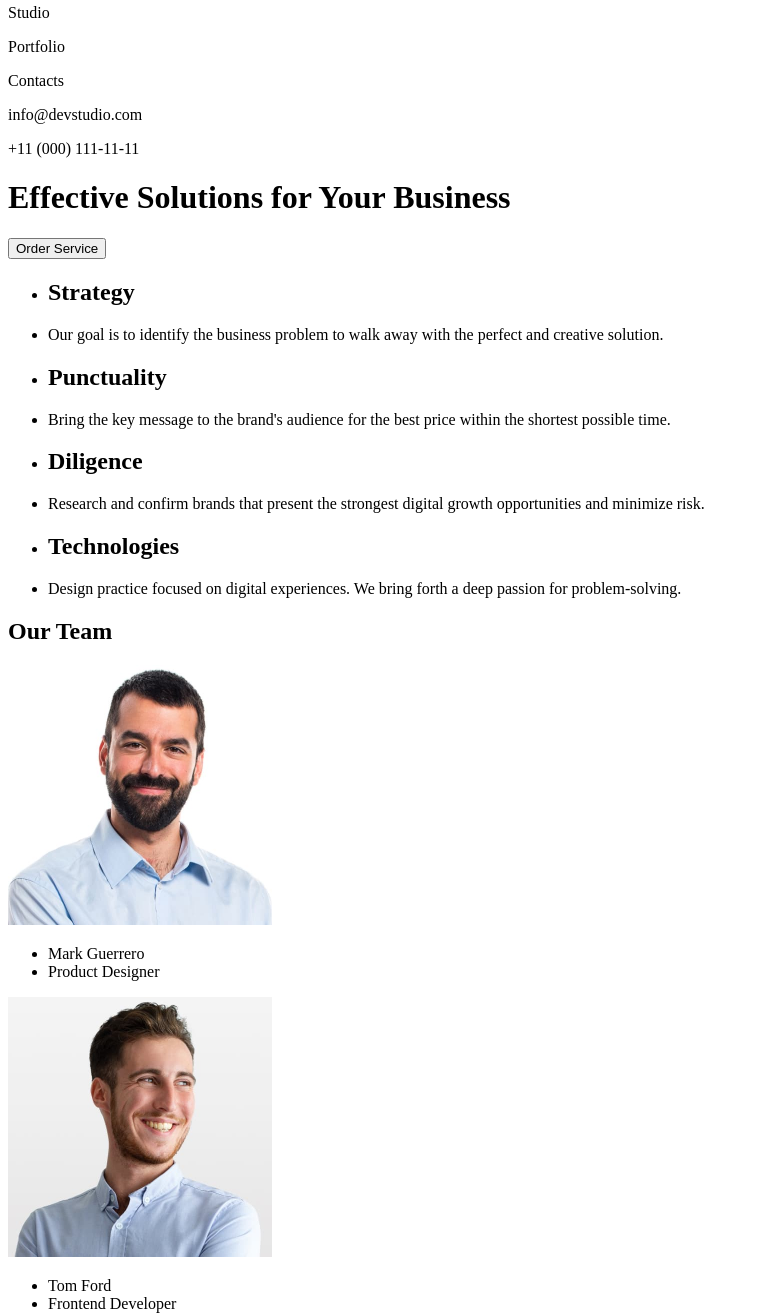
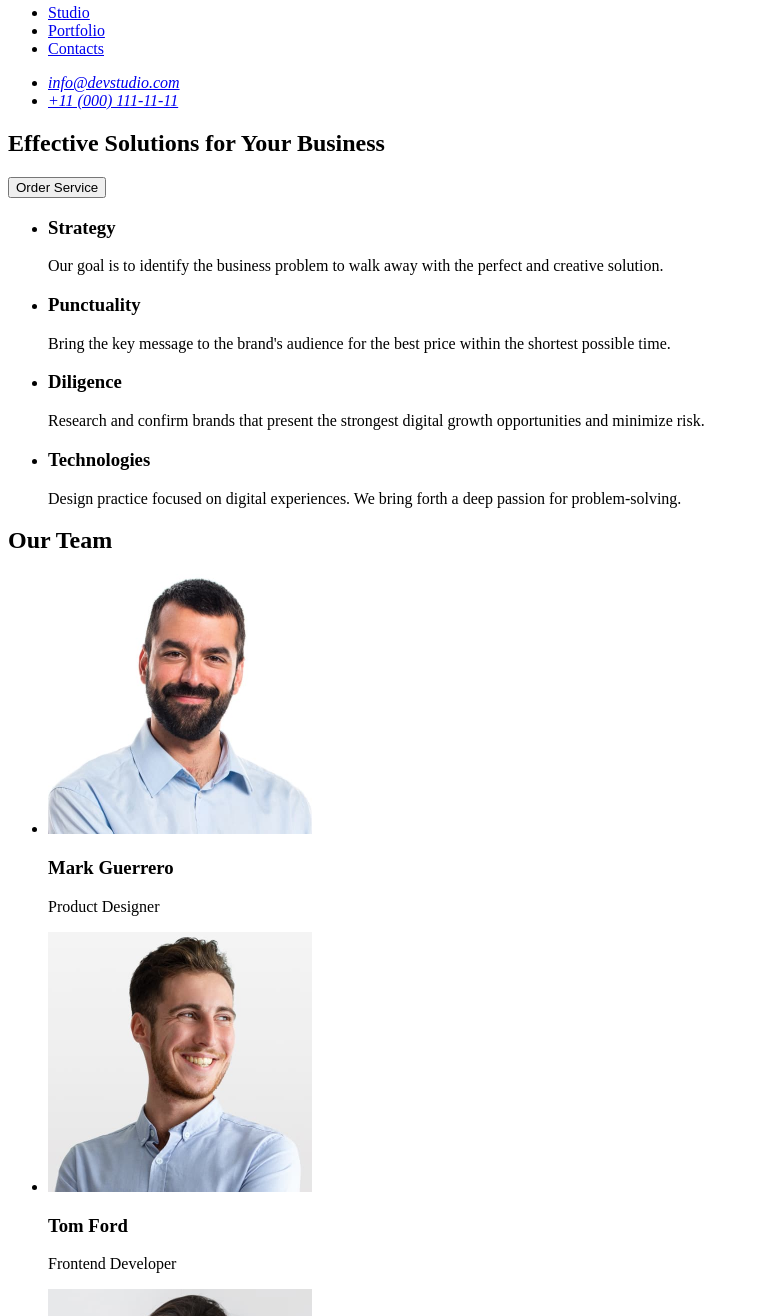
Before and after one commit to Vitaliy-webdev/goit-markup-hw-01, a plain HTML site: page index.html in a window 1280 px wide. Shown: the part 38-1354 px from the top of the page, without its empty margins (0-759 px from the left). Drawn offline with Linux system fonts and the light colour scheme.

Commit message:
add index file

```diff
--- a/index.html
+++ b/index.html
@@ -7,127 +7,122 @@
   </head>
   <body>
     <header>
-      <a href="/index.html">WebStudio</a>
       <nav>
-        <p>Studio</p>
-        <p>Portfolio</p>
-        <p>Contacts</p>
+        <a href="./index.html">WebStudio</a>
+        <ul>
+          <li>
+            <a href="/">Studio</a>
+          </li>
+          <li>
+            <a href="/">Portfolio</a>
+          </li>
+          <li>
+            <a href="/">Contacts</a>
+          </li>
+        </ul>
       </nav>
-      <p>info@devstudio.com</p>
-      <p>+11 (000) 111-11-11</p>
+      <address>
+        <ul>
+          <li>
+            <a href="info@devstudio.com">info@devstudio.com</a>
+          </li>
+          <li>
+            <a href="+11 (000) 111-11-11">+11 (000) 111-11-11</a>
+          </li>
+        </ul>
+      </address>
     </header>
     <main>
-      <div class="hero image">
+      <section>
         <h1>Effective Solutions for Your Business</h1>
         <button type="button">Order Service</button>
-      </div>
+      </section>
 
-      <section class="1">
-        <div class="Feature 1">
+      <section>
         <ul>
-            <li><h2>Strategy</h2></li>
           <li>
+            <h3>Strategy</h3>
+            <p>
               Our goal is to identify the business problem to walk away with the
               perfect and creative solution.
+            </p>
+          </li>
+          <li>
+            <h3>Punctuality</h3>
+            <p>
+              Bring the key message to the brand's audience for the best price
+              within the shortest possible time.
+            </p>
+          </li>
+          <li>
+            <h3>Diligence</h3>
+            <p>
+              Research and confirm brands that present the strongest digital
+              growth opportunities and minimize risk.
+            </p>
+          </li>
+          <li>
+            <h3>Technologies</h3>
+            <p>
+              Design practice focused on digital experiences. We bring forth a
+              deep passion for problem-solving.
+            </p>
           </li>
         </ul>
-        </div>
-
-        <div class="Feature 2">
-          <ul>
-            <li><h2>Punctuality</h2></li>
-            <li>
-              Bring the key message to the brand's audience for the best price
-              within the shortest possible time.
-            </li>
-          </ul>
-        </div>
-
-        <div class="Feature 3">
-          <ul>
-            <li><h2>Diligence</h2></li>
-            <li>
-              Research and confirm brands that present the strongest digital
-              growth opportunities and minimize risk.
-            </li>
-          </ul>
-        </div>
-
-        <div class="Feature 4">
-          <ul>
-            <li><h2>Technologies</h2></li>
-            <li>
-              Design practice focused on digital experiences. We bring forth a
-              deep passion for problem-solving.
-            </li>
-          </ul>
-        </div>
       </section>
 
-      <section class="2">
+      <section>
         <h2>Our Team</h2>
-
-        <div>
+        <ul>
+          <li>
             <img
               src="images/Mark.jpg"
-            alt="Mark-Product Designer"
+              alt="Mark-image"
               width="264"
               height="260"
             />
-          <ul>
-            <li>Mark Guerrero</li>
-            <li>Product Designer</li>
-          </ul>
-        </div>
-
-        <div>
+            <h3>Mark Guerrero</h3>
+            <p>Product Designer</p>
+          </li>
+          <li>
             <img
               src="images/Tom.jpg"
-            alt="Tom-Frontend Developer"
+              alt="Tom-image"
               width="264"
               height="260"
             />
-          <ul>
-            <li>Tom Ford</li>
-            <li>Frontend Developer</li>
-          </ul>
-        </div>
-
-        <div>
+            <h3>Tom Ford</h3>
+            <p>Frontend Developer</p>
+          </li>
+          <li>
             <img
               src="images/Camila.jpg"
-            alt="Camila-Marketing"
+              alt="Camila-image"
               width="264"
               height="260"
             />
-          <ul>
-            <li>Camila Garcia</li>
-            <li>Marketing</li>
-          </ul>
-        </div>
-
-        <div>
+            <h3>Camila Garcia</h3>
+            <p>Marketing</p>
+          </li>
+          <li>
             <img
               src="images/Daniel.jpg"
-            alt="Daniel-UI Designer"
+              alt="Daniel-image"
               width="264"
               height="260"
             />
-          <ul>
-            <li>Daniel Wilson</li>
-            <li>UI Designer</li>
+            <h3>Daniel Wilson</h3>
+            <p>UI Designer</p>
+          </li>
         </ul>
-        </div>
       </section>
     </main>
     <footer>
-      <div>
-        <a href="/index.html">WebStudio</a>
+      <a href="./index.html">WebStudio</a>
       <p>
-          Increase the flow of customers and sales for your business with
-          digital marketing & growth solutions.
+        Increase the flow of customers and sales for your business with digital
+        marketing & growth solutions.
       </p>
-      </div>
     </footer>
   </body>
 </html>
```
Lines whose indentation alone changed are shown as unchanged.
